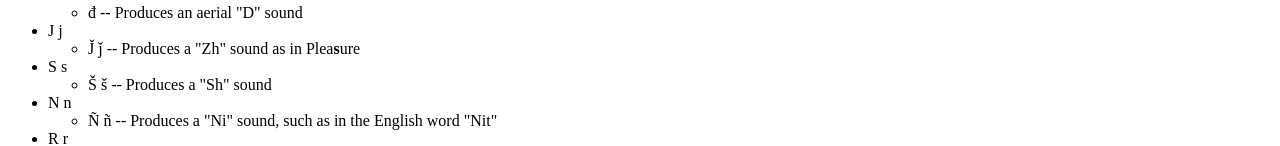
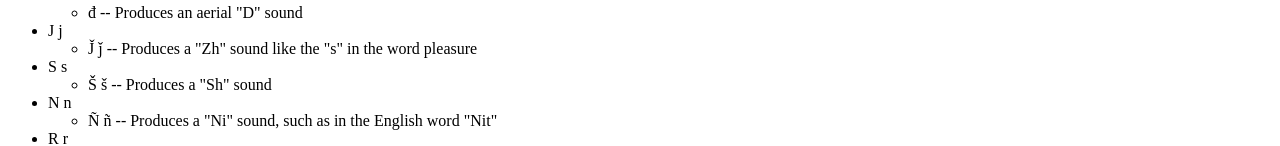
Before and after one commit to doranese/doranese.github.io, a plain HTML site: page documentation/index.html in a window 1280 px wide. Shown: the part 812-958 px from the top of the page. Drawn offline with Linux system fonts and the light colour scheme.

Commit message:
Update index.html

```diff
--- a/documentation/index.html
+++ b/documentation/index.html
@@ -71,7 +71,7 @@
       </li>
       <li>J j
         <ul>
-          <li>J&#780; j&#780; -- Produces a "Zh" sound as in Plea<b>s</b>ure</li>
+          <li>J&#780; j&#780; -- Produces a "Zh" sound like the "s" in the word pleasure</li>
         </ul>
       </li>
       <li>S s
```
